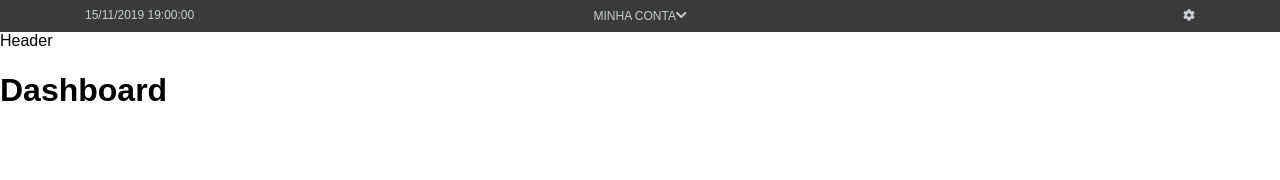
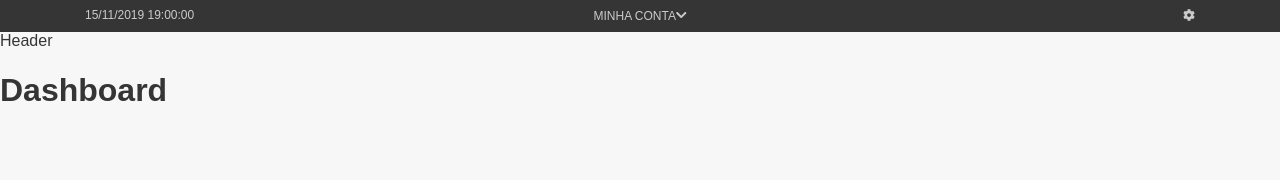
Before and after one commit to rafael-santos/mlabs-test-frontend, a Vue app: page / in a window 1280 px wide. Shown: the top 180 px of the page. Built offline with nearby package versions, Linux system fonts and the light colour scheme.

Commit message:
Updating gray colors

```diff
--- a/src/assets/styles/base/_common.scss
+++ b/src/assets/styles/base/_common.scss
@@ -1,4 +1,6 @@
 html {
+  background-color: var(--color-neutral-gray-lightest);
+  color: var(--color-neutral-gray-darkest);
   font-family: $default-font-family;
   font-size: $default-font-size;
   -webkit-font-smoothing: antialiased;
--- a/src/assets/styles/utils/_colors.scss
+++ b/src/assets/styles/utils/_colors.scss
@@ -17,13 +17,13 @@
 
   --color-neutral-black: #1f2d30;
   --color-neutral-white: #ffffff;
-  --color-neutral-gray-lightest: #fbfbfb;
-  --color-neutral-gray-lighter: #eeefef;
-  --color-neutral-gray-light: #cacdce;
+  --color-neutral-gray-lightest: #f7f7f7;
+  --color-neutral-gray-lighter: #F0F0F0;
+  --color-neutral-gray-light: #cbcbcb;
   --color-neutral-gray-clear: #a6abac;
   --color-neutral-gray-dark: #82898b;
-  --color-neutral-gray-darker: #5e686a;
-  --color-neutral-gray-darkest: #3a3a3a;
+  --color-neutral-gray-darker: #3a3a3a;
+  --color-neutral-gray-darkest: #353535;
 
   --color-support-success-deep: #148246;
   --color-support-success-pure: #50b43c;
```
